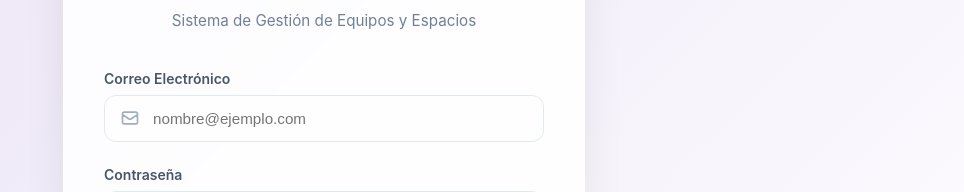
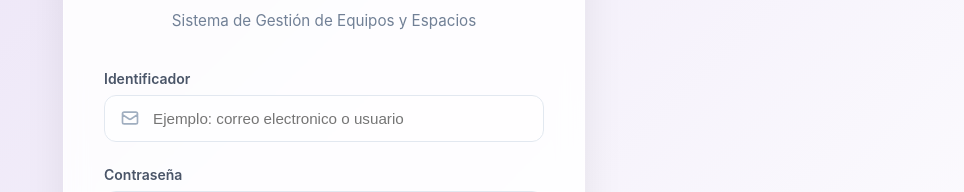
Before and after one commit to DaniDuran09/SIGES, a React (Vite) app: page /login in a window 1280 px wide. Shown: the part 331-523 px from the top of the page, without its empty margins (316-1280 px from the left). Built offline with nearby package versions, Linux system fonts and the light colour scheme; no server answers.

Commit message:
chage: input type

```diff
--- a/src/features/auth/screens/Login.jsx
+++ b/src/features/auth/screens/Login.jsx
@@ -65,13 +65,13 @@ function Login() {
                         </Alert>
                     )}
                     <div className={styles.inputGroup}>
-                        <label className={styles.label}>Correo Electrónico</label>
+                        <label className={styles.label}>Identificador</label>
                         <div className={styles.inputWrapper}>
                             <HiOutlineMail className={styles.icon} />
                             <input
-                                type="email"
+                                type="text"
                                 className={styles.input}
-                                placeholder="nombre@ejemplo.com"
+                                placeholder="Ejemplo: correo electronico o usuario"
                                 value={email}
                                 onChange={(e) => setEmail(e.target.value)}
                             />
```
